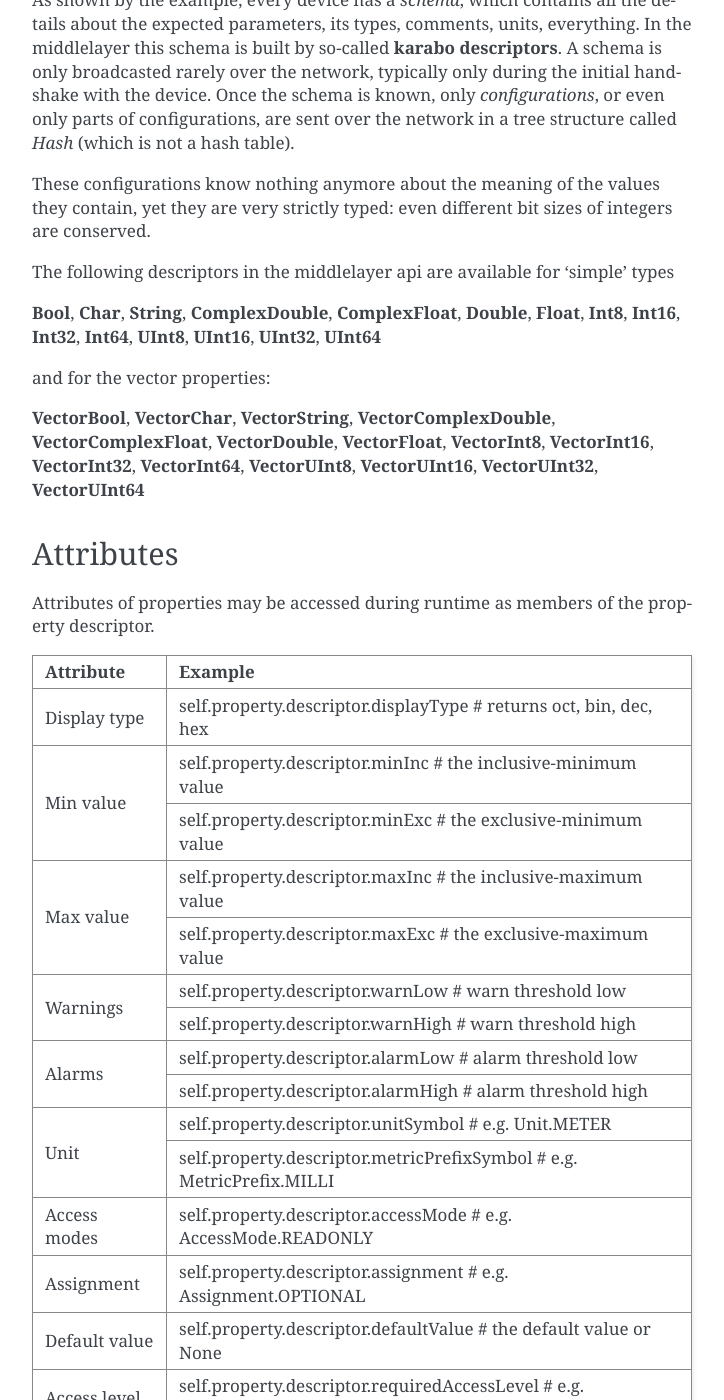
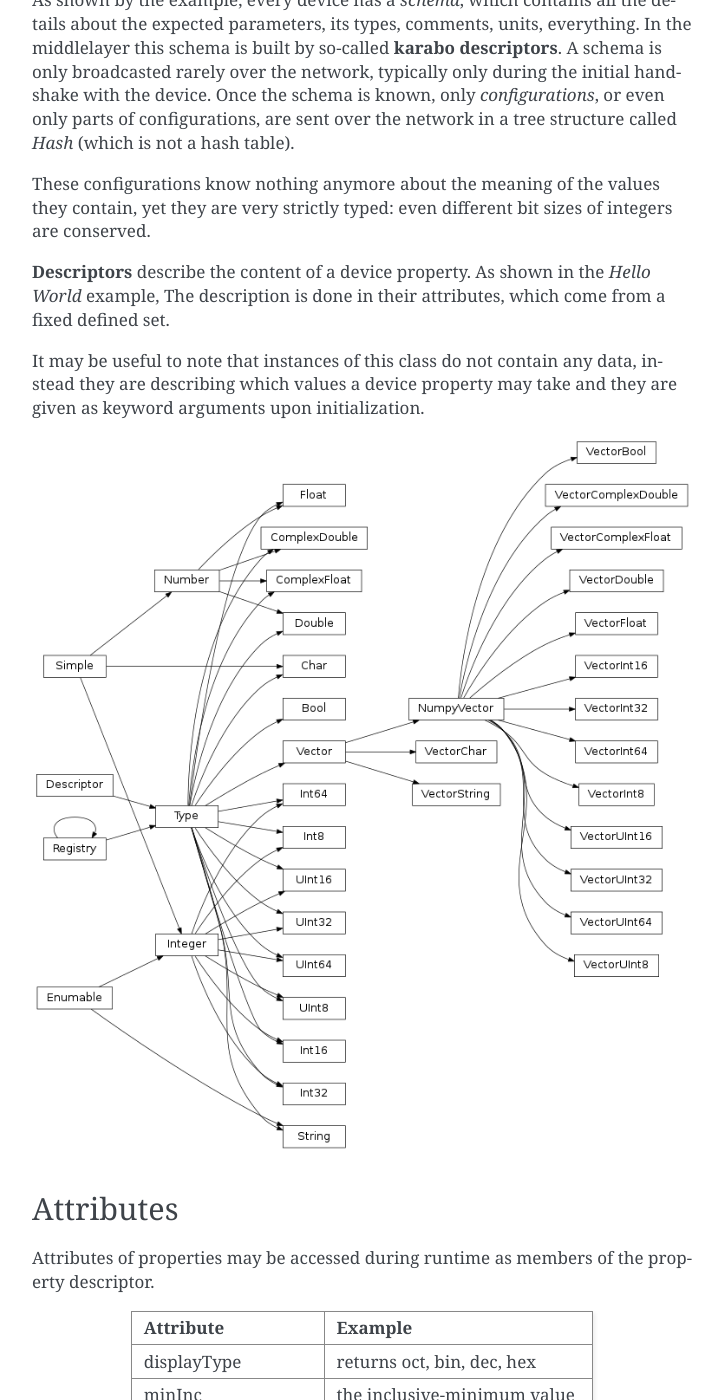
Before and after one commit to European-XFEL/howToMiddlelayer, a Sphinx documentation site: the page built from source/chap1/basic_device.rst, in a window 1280 px wide and 1400 px high, scrolled down 1056 px. Shown: the whole window, without its empty margins (388-1112 px from the left). Built offline with Sphinx 7.4.7, drawn with Linux system fonts in a browser that asks for light colours; some of the changed text lies outside the part shown.

Commit message:
Clarify karabo descriptors

```diff
--- a/source/chap1/basic_device.rst
+++ b/source/chap1/basic_device.rst
@@ -54,59 +54,61 @@ These configurations know nothing anymore about the meaning of the
 values they contain, yet they are very strictly typed: even different
 bit sizes of integers are conserved.
 
-The following descriptors in the middlelayer api are available for 'simple' types
+**Descriptors** describe the content of a device property. As shown in the *Hello
+World* example, The description is done in their attributes, which come from
+a fixed defined set.
 
-**Bool**, **Char**, **String**, **ComplexDouble**, **ComplexFloat**, **Double**,
-**Float**, **Int8**, **Int16**, **Int32**, **Int64**, **UInt8**, **UInt16**,
-**UInt32**, **UInt64**
+It may be useful to note that instances of this class do not contain any data,
+instead they are describing which values a device property may take and they
+are given as keyword arguments upon initialization.
 
-and for the vector properties:
+.. image:: graphics/descriptors.png
 
-**VectorBool**, **VectorChar**, **VectorString**, **VectorComplexDouble**,
-**VectorComplexFloat**, **VectorDouble**, **VectorFloat**, **VectorInt8**,
-**VectorInt16**, **VectorInt32**, **VectorInt64**, **VectorUInt8**,
-**VectorUInt16**, **VectorUInt32**, **VectorUInt64**
 
 Attributes
 ++++++++++
 
 Attributes of properties may be accessed during runtime as members of the property descriptor.
 
-+------------------+------------------------------------------------------------------------------------+
-|**Attribute**     |  **Example**                                                                       |
-+------------------+------------------------------------------------------------------------------------+
-| Display type     | self.property.descriptor.displayType  # returns oct, bin, dec, hex                 |
-+------------------+------------------------------------------------------------------------------------+
-| Min value        | self.property.descriptor.minInc  # the inclusive-minimum value                     |
-|                  +------------------------------------------------------------------------------------+
-|                  | self.property.descriptor.minExc  # the exclusive-minimum value                     |
-+------------------+------------------------------------------------------------------------------------+
-| Max value        | self.property.descriptor.maxInc  # the inclusive-maximum value                     |
-|                  +------------------------------------------------------------------------------------+
-|                  | self.property.descriptor.maxExc  # the exclusive-maximum value                     |
-+------------------+------------------------------------------------------------------------------------+
-| Warnings         | self.property.descriptor.warnLow  # warn threshold low                             |
-|                  +------------------------------------------------------------------------------------+
-|                  | self.property.descriptor.warnHigh  # warn threshold high                           |
-+------------------+------------------------------------------------------------------------------------+
-| Alarms           | self.property.descriptor.alarmLow  # alarm threshold low                           |
-|                  +------------------------------------------------------------------------------------+
-|                  | self.property.descriptor.alarmHigh  # alarm threshold high                         |
-+------------------+------------------------------------------------------------------------------------+
-| Unit             | self.property.descriptor.unitSymbol  # e.g. Unit.METER                             |
-|                  +------------------------------------------------------------------------------------+
-|                  | self.property.descriptor.metricPrefixSymbol  # e.g. MetricPrefix.MILLI             |
-+------------------+------------------------------------------------------------------------------------+
-| Access modes     | self.property.descriptor.accessMode  # e.g. AccessMode.READONLY                    |
-+------------------+------------------------------------------------------------------------------------+
-| Assignment       | self.property.descriptor.assignment  # e.g. Assignment.OPTIONAL                    |
-+------------------+------------------------------------------------------------------------------------+
-| Default value    | self.property.descriptor.defaultValue  # the default value or None                 |
-+------------------+------------------------------------------------------------------------------------+
-| Access level     | self.property.descriptor.requiredAccessLevel  # e.g. AccessLevel.EXPERT            |
-+------------------+------------------------------------------------------------------------------------+
-| Allowed states   | self.property.descriptor.allowedStates  # the list of allowed states               |
-+------------------+------------------------------------------------------------------------------------+
++----------------------+------------------------------------+
+|**Attribute**         |  **Example**                       |
++----------------------+------------------------------------+
+| displayType          | returns oct, bin, dec, hex         |
++----------------------+------------------------------------+
+| minInc               | the inclusive-minimum value        |
++----------------------+------------------------------------+
+| minExc               | the exclusive-minimum value        |
++----------------------+------------------------------------+
+| maxInc               | the inclusive-maximum value        |
++----------------------+------------------------------------+
+| maxExc               | the exclusive-maximum value        |
++----------------------+------------------------------------+
+| minSize              | the minimum size of vector         |
++----------------------+------------------------------------+
+| maxSize              | the maximum size of vector         |
++----------------------+------------------------------------+
+| warnLow              | warn threshold low                 |
++----------------------+------------------------------------+
+| warnHigh             | warn threshold high                |
++----------------------+------------------------------------+
+| alarmLow             | alarm threshold low                |
++----------------------+------------------------------------+
+| alarmHigh            | alarm threshold high               |
++----------------------+------------------------------------+
+| unitSymbol           | e.g. Unit.METER                    |
++----------------------+------------------------------------+
+| metricPrefixSymbol   | e.g. MetricPrefix.MILLI            |
++----------------------+------------------------------------+
+| accessMode           | e.g. AccessMode.READONLY           |
++----------------------+------------------------------------+
+| assignment           | e.g. Assignment.OPTIONAL           |
++----------------------+------------------------------------+
+| defaultValue         | the default value or None          |
++----------------------+------------------------------------+
+| requiredAccessLevel  | e.g. AccessLevel.EXPERT            |
++----------------------+------------------------------------+
+| allowedStates        | the list of allowed states         |
++----------------------+------------------------------------+
 
 Handling timestamps
 +++++++++++++++++++
```
Also changed, not shown: source/chap1/graphics/descriptors.png (added).
